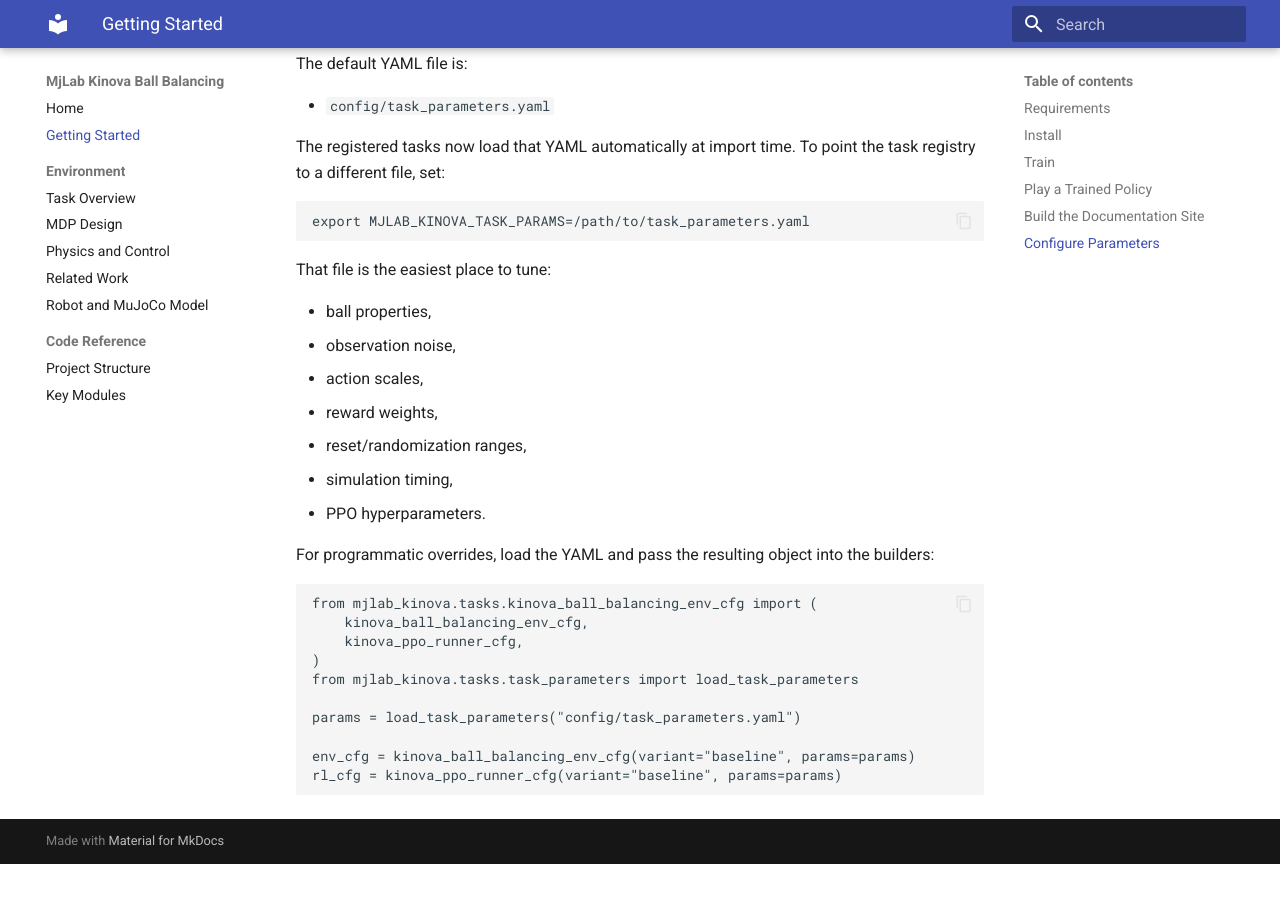
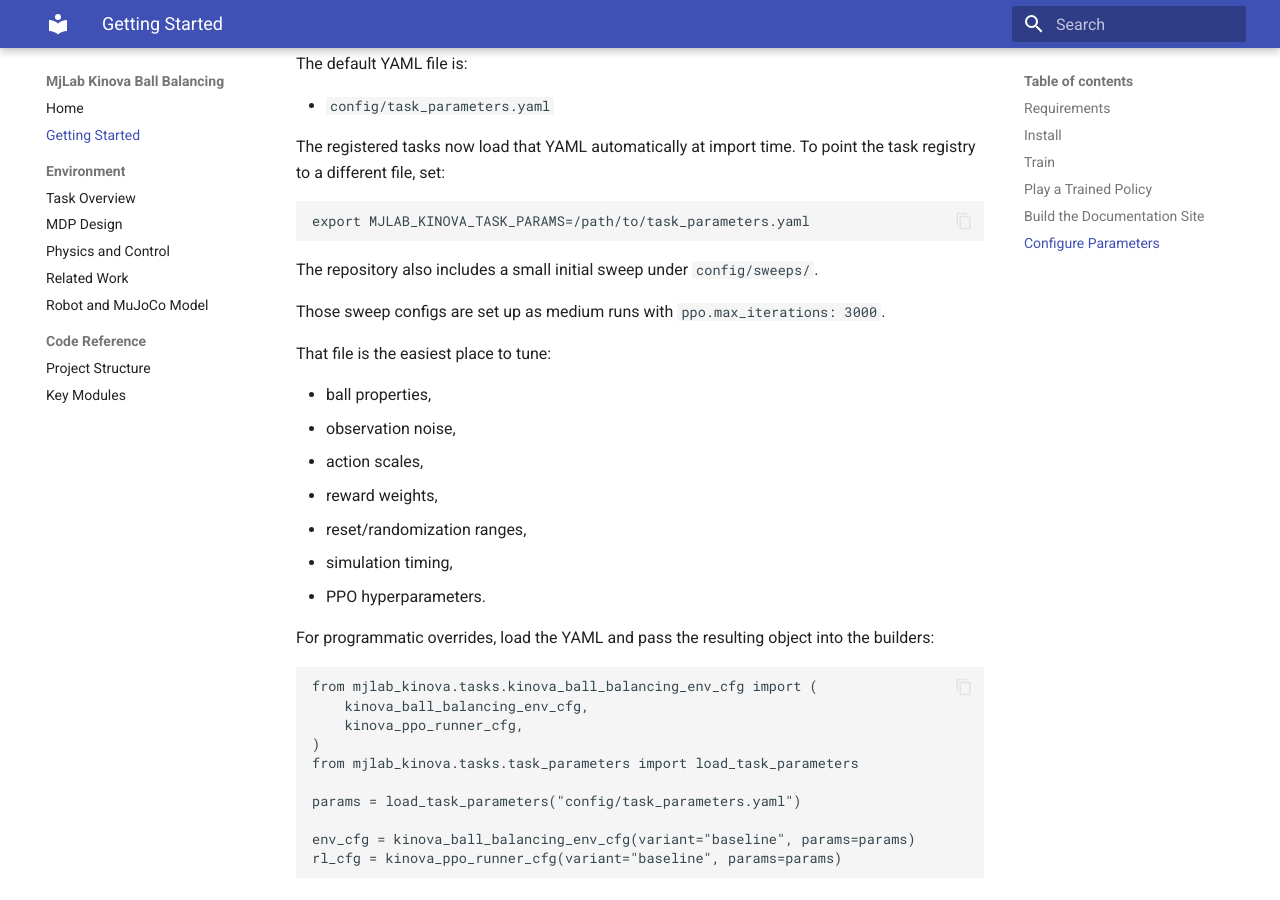
Before and after one commit to mathieu-celerier/kinova-ball-balancing-rl, an MkDocs documentation site: the page built from docs/getting-started.md, in a window 1280 px wide and 900 px high, scrolled down 1471 px. Built offline with MkDocs 1.6.1 and Material for MkDocs 9.7.7, drawn with Linux system fonts in a browser that asks for light colours; before the commit the page ends 2335 px from its top, so only the background shows below that.

Commit message:
Add initial task sweep presets

````diff
--- a/docs/getting-started.md
+++ b/docs/getting-started.md
@@ -73,6 +73,10 @@ The registered tasks now load that YAML automatically at import time. To point t
 export MJLAB_KINOVA_TASK_PARAMS=/path/to/task_parameters.yaml
 ```
 
+The repository also includes a small initial sweep under `config/sweeps/`.
+
+Those sweep configs are set up as medium runs with `ppo.max_iterations: 3000`.
+
 That file is the easiest place to tune:
 
 - ball properties,
````
Also changed, not shown: 5 other files.
